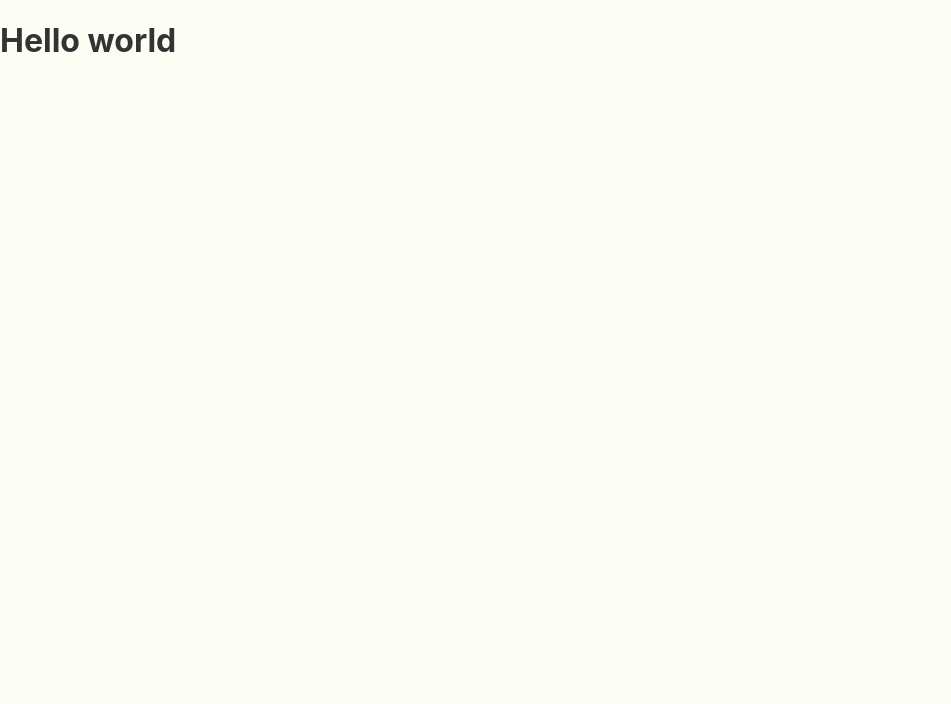
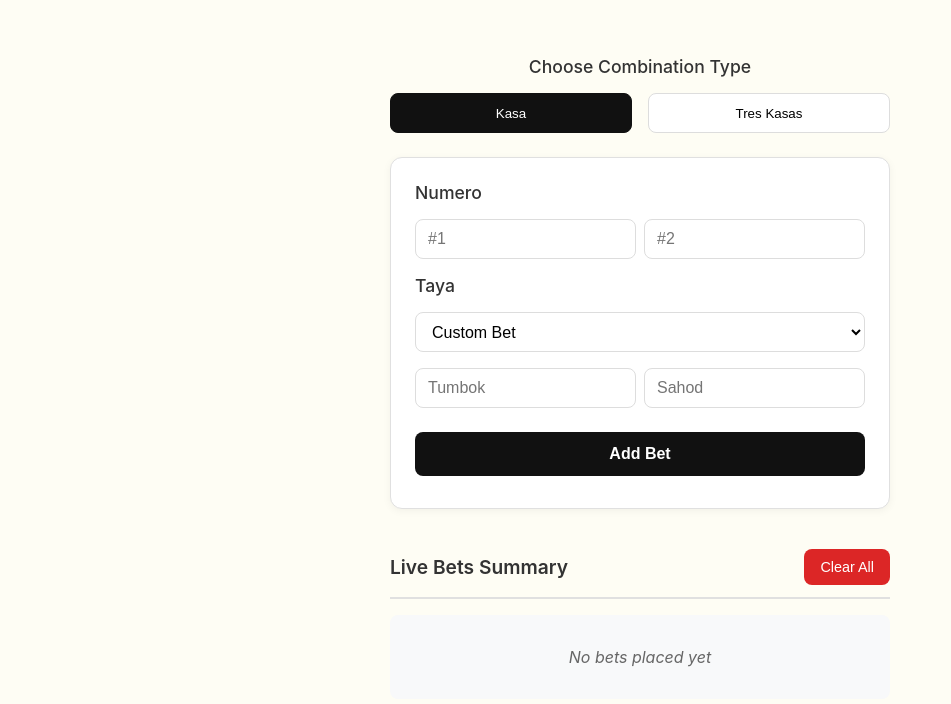
Before and after one commit to DhennisNizal/mines, a React (Vite) app: page / in a window 1280 px wide. Shown: the top 704 px of the page, without its empty margins (0-951 px from the left). Built offline with nearby package versions, Linux system fonts and the light colour scheme.

Commit message:
feat: Add landing page and update favicon

```diff
--- a/index.html
+++ b/index.html
@@ -1,8 +1,8 @@
-<!doctype html>
+<!DOCTYPE html>
 <html lang="en">
   <head>
     <meta charset="UTF-8" />
-    <link rel="icon" type="image/svg+xml" href="/vite.svg" />
+    <link rel="icon" type="image/png" href="\favicon.png" />
     <meta name="viewport" content="width=device-width, initial-scale=1.0" />
     <title>mines</title>
   </head>
--- a/src/App.jsx
+++ b/src/App.jsx
@@ -1,9 +1,10 @@
 import "./styles/global.css";
+import LandingPage from "./pages/landing-page";
 
 function App() {
   return (
     <>
-      <h1>Hello world</h1>
+      <LandingPage />
     </>
   );
 }
--- a/src/main.jsx
+++ b/src/main.jsx
@@ -1,6 +1,12 @@
 import { StrictMode } from "react";
 import { createRoot } from "react-dom/client";
 import App from "./App.jsx";
+import { registerSW } from "virtual:pwa-register";
+
+const updateSW = registerSW({
+  onNeedRefresh() {},
+  onOfflineReady() {},
+});
 
 createRoot(document.getElementById("root")).render(
   <StrictMode>
--- /dev/null
+++ b/src/pages/landing-page.jsx
@@ -0,0 +1,8 @@
+import React from "react";
+import BettingForm from "../modules/betting-form";
+
+const LandingPage = () => {
+  return <BettingForm />;
+};
+
+export default LandingPage;
```
Also changed, not shown: public/favicon.png (added).
